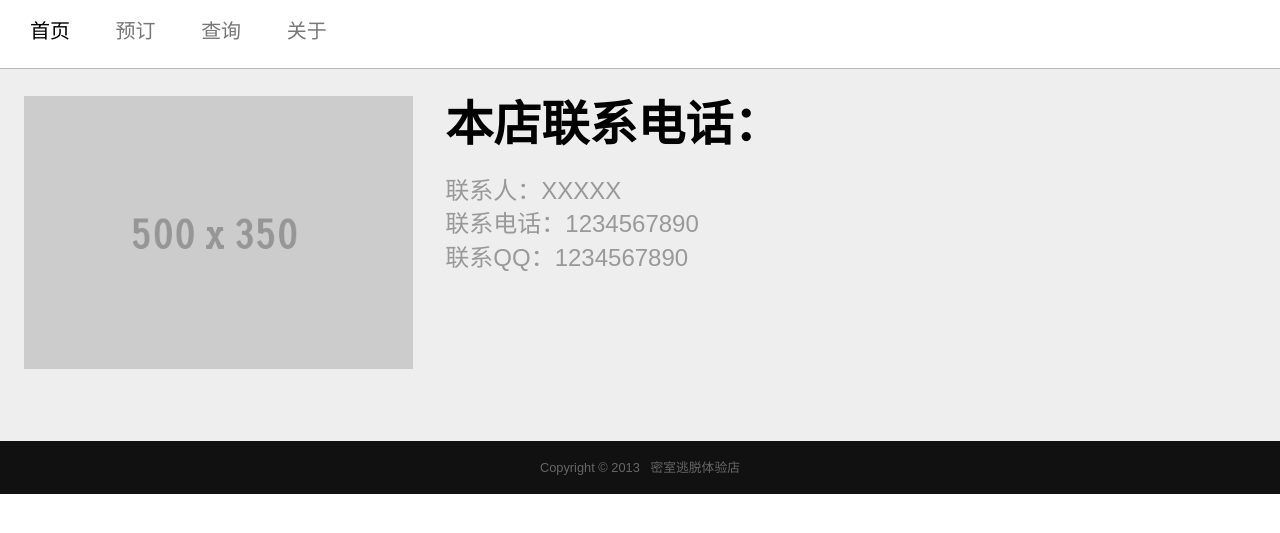
After one commit to iefan/gamenet, a Django app: page /contact/ in a window 1280 px wide. The commit adds this page. Shown: the top 533 px of the page. Run offline with Django 3.2, Linux system fonts and the light colour scheme; parts of the project's set-up code (start-up, migrations or seed data) failed here and were passed over; some libraries are stand-ins or nearby versions.

```diff
--- a/gamenet/urls.py
+++ b/gamenet/urls.py
@@ -15,6 +15,7 @@ urlpatterns = patterns('',
     url(r'^orderahead/$', 'orderahead.views.orderahead'),
     url(r'^select/$', 'orderahead.views.selectorder'),
     url(r'^about/$', 'orderahead.views.about'),
+    url(r'^contact/$', 'orderahead.views.contact'),
     # Examples:
     # url(r'^$', 'gamenet.views.home', name='home'),
     # url(r'^gamenet/', include('gamenet.foo.urls')),
--- a/orderahead/forms.py
+++ b/orderahead/forms.py
@@ -17,6 +17,7 @@ class OrderForm(forms.ModelForm):
         timechoices.append((tmptime1, tmptime1))
         timechoices.append((tmptime2, tmptime2))
     timechoices     = tuple(timechoices)
+    gameclasschoices= (("场景1", "场景1"), ("场景2", "场景2"))
 
     startdate   = forms.ChoiceField(choices = datechoices, label='日期')
     starttime   = forms.ChoiceField(choices = timechoices, label='时间')
@@ -25,6 +26,7 @@ class OrderForm(forms.ModelForm):
     sex         = forms.ChoiceField(choices=sexchoices, label='性别')#, widget=forms.RadioSelect
     age         = forms.ChoiceField(choices = agechoices, label='年龄')
     personnums  = forms.ChoiceField(choices = ppnumschoices, label='人数')
+    gameclass  = forms.ChoiceField(choices = gameclasschoices, label='场景')
 
     class Meta:
         model=OrderlistModel
--- a/orderahead/models.py
+++ b/orderahead/models.py
@@ -7,7 +7,7 @@ class OrderlistModel(models.Model):
     name        = models.CharField(max_length=30, verbose_name="姓名")
     sex         = models.CharField(max_length=2, verbose_name="性别")
     age         = models.IntegerField(verbose_name="年龄")
-    address     = models.CharField(max_length=100, null=True,blank=True, verbose_name="地址")
+    gameclass   = models.CharField(max_length=100, verbose_name="场景")
     phone       = models.CharField(max_length=12, verbose_name="电话")
     personnums  = models.IntegerField(verbose_name="人数")
     startdate   = models.DateField(verbose_name="日期")
--- /dev/null
+++ b/orderahead/templates/contact.html
@@ -0,0 +1,30 @@
+{% extends "base.html" %}
+{% block title %}联系本店{% endblock %}
+
+{% block content %}
+<div class="splash pure-u-1">
+  <div class="pure-g-r">
+    <div class="pure-u-1-3">
+      <div class="l-box splash-image">
+        <img src="/static/image/500x350.gif"
+             alt="Placeholder image for example.">
+      </div>
+    </div>
+
+    <div class="pure-u-2-3">
+      <div class="l-box splash-text">
+        <h1 class="splash-head">
+          本店联系电话：
+        </h1>
+
+        <h2 class="splash-subhead">
+          联系人：XXXXX <br/>
+          联系电话：1234567890 <br/>
+          联系QQ：1234567890 <br/>
+        </h2>
+      </div>
+    </div>
+  </div>
+</div>
+
+{% endblock %}
--- a/orderahead/templates/selectorder.html
+++ b/orderahead/templates/selectorder.html
@@ -36,5 +36,5 @@
     {% endfor %}
   </tr>
 </table>
-<p align="center"><button class="pure-button pure-button-primary" href="#">取消预订</button></p>
+<p align="center"><a class="pure-button pure-button-primary" href="/contact/">取消预订</a></p>
 {% endblock %}
--- a/orderahead/views.py
+++ b/orderahead/views.py
@@ -31,7 +31,7 @@ def gamedisplay(request):
 
 
 def selectorder(request, name="", phone=""):
-    curppname = [u"姓名", u"性别", u"年龄", u"地址", u"电话", u"人数", u"预订时间", u"是否通过申请"]
+    curppname = [u"姓名", u"性别", u"年龄", u"场景", u"电话", u"人数", u"预订时间", u"是否通过申请"]
     curpp     = ["","","","","","","",""]
     if request.method == 'POST':
         name = request.POST['name']
@@ -43,7 +43,7 @@ def selectorder(request, name="", phone=""):
                 isagree = u"通过"
             else:
                 isagree = u"未通过"
-            curpp = [curpp.name, curpp.sex, curpp.age, curpp.address, curpp.phone, curpp.personnums, tmpdatetime, isagree]
+            curpp = [curpp.name, curpp.sex, curpp.age, curpp.gameclass, curpp.phone, curpp.personnums, tmpdatetime, isagree]
         except OrderlistModel.DoesNotExist:
             curpp[0] = "没有登记"
     return render_to_response('selectorder.html', {'curpp': curpp, 'curppname':curppname})
@@ -51,3 +51,6 @@ def selectorder(request, name="", phone=""):
 
 def about(request):
     return render_to_response('about.html')
+
+def contact(request):
+    return render_to_response('contact.html')
```
